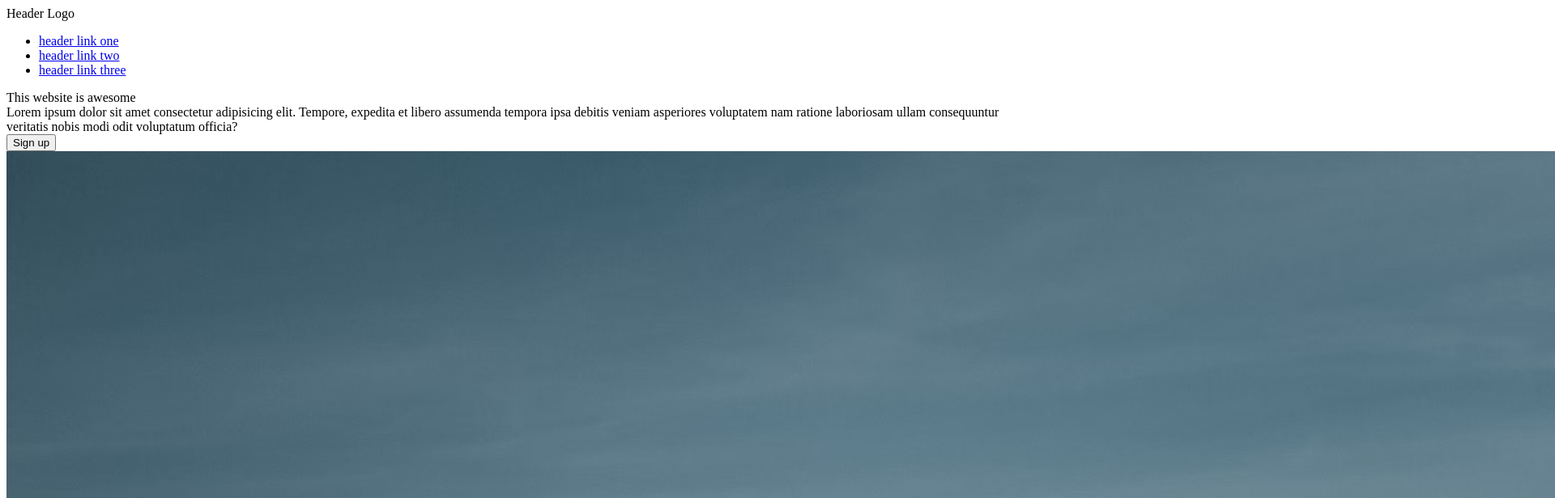
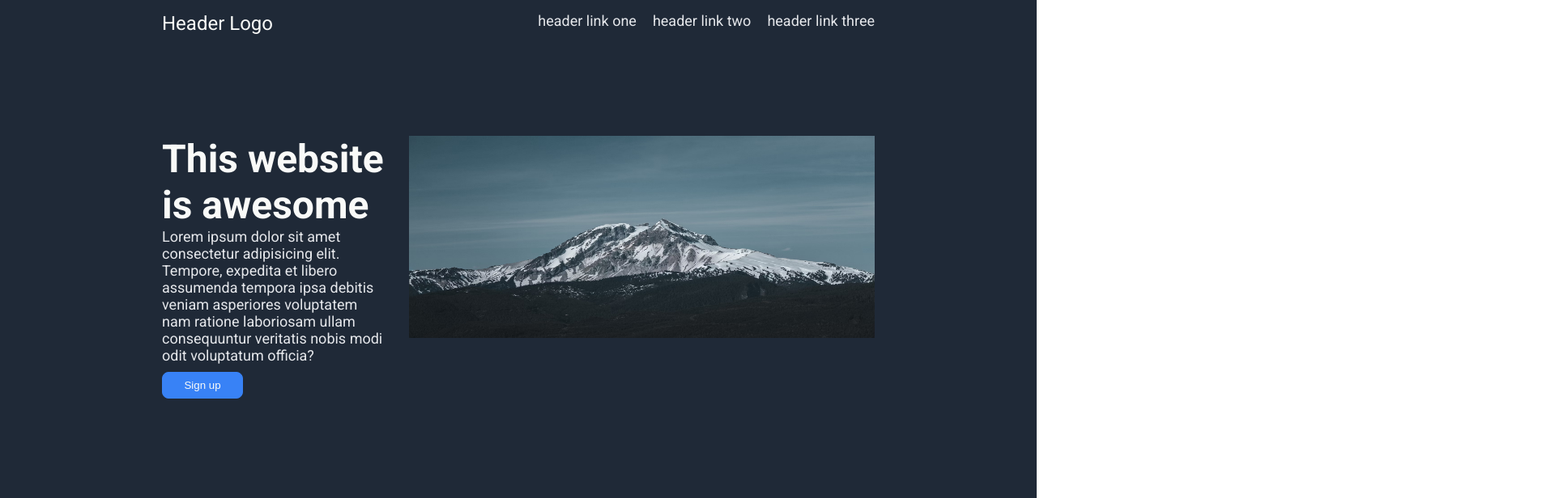
Before and after one commit to montelzek/landing-page, a plain HTML site: page index.html in a window 1280 px wide. Shown: the top 616 px of the page at 81% size, 1920 px wide, since content can reach past the window. Drawn offline with Linux system fonts and the light colour scheme.

Commit message:
Add styling to the fisrt section

```diff
--- a/index.html
+++ b/index.html
@@ -3,6 +3,7 @@
 <head>
     <meta charset="UTF-8">
     <meta name="viewport" content="width=device-width, initial-scale=1.0">
+    <link rel="stylesheet" href="./styles/style.css">
     <title>Landing Page</title>
 </head>
 <body>
--- a/styles/style.css
+++ b/styles/style.css
@@ -0,0 +1,66 @@
+@import url('https://fonts.googleapis.com/css2?family=Roboto:wght@400;700&display=swap');
+
+body {
+    margin: 0;
+    font-family: Roboto, sans-serif;
+}
+
+img {
+    height: 250px;
+    width: 575px;
+    padding-left: 30px;
+}
+
+ul {
+    list-style: none;
+    margin: 0;
+    padding: 0;
+    display: flex;
+    gap: 20px;
+}
+
+button {
+    background-color: #3882f6;
+    color: #f9faf8;
+    border: 1px solid #3882f6;
+    cursor: pointer;
+    padding: 8px 16px;
+    border-radius: 8px;
+    width: 100px;
+    margin-top: 10px;
+}
+
+a, .header-content-left-text {
+    text-decoration: none;
+    color: #e5e7eb;
+    font-size: 18px;
+}
+
+.section-one {
+    background-color: #1f2937;
+    display: flex;
+    flex-direction: column;
+    padding: 15px 200px 125px 200px;
+    gap: 125px;
+}
+
+.logo-text {
+    font-size: 24px;
+    color: #f9faf8;
+}
+
+.header-content-left-heading {
+    font-size: 48px;
+    font-weight: 800;
+    color: #f9faf8;
+}
+
+
+.header {
+    display: flex;
+    justify-content: space-between;
+}
+
+.header-content {
+    display: flex;
+}
```
